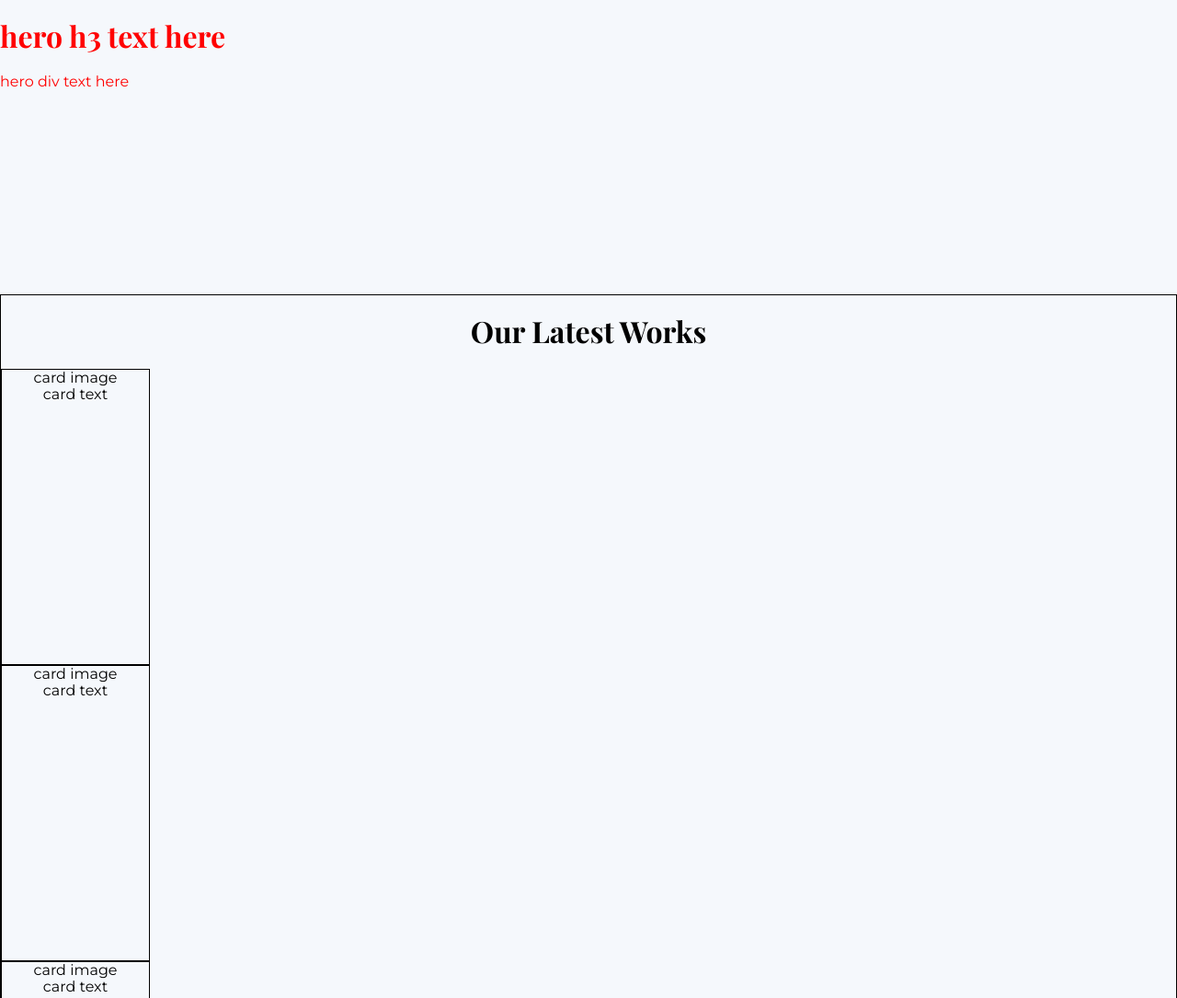
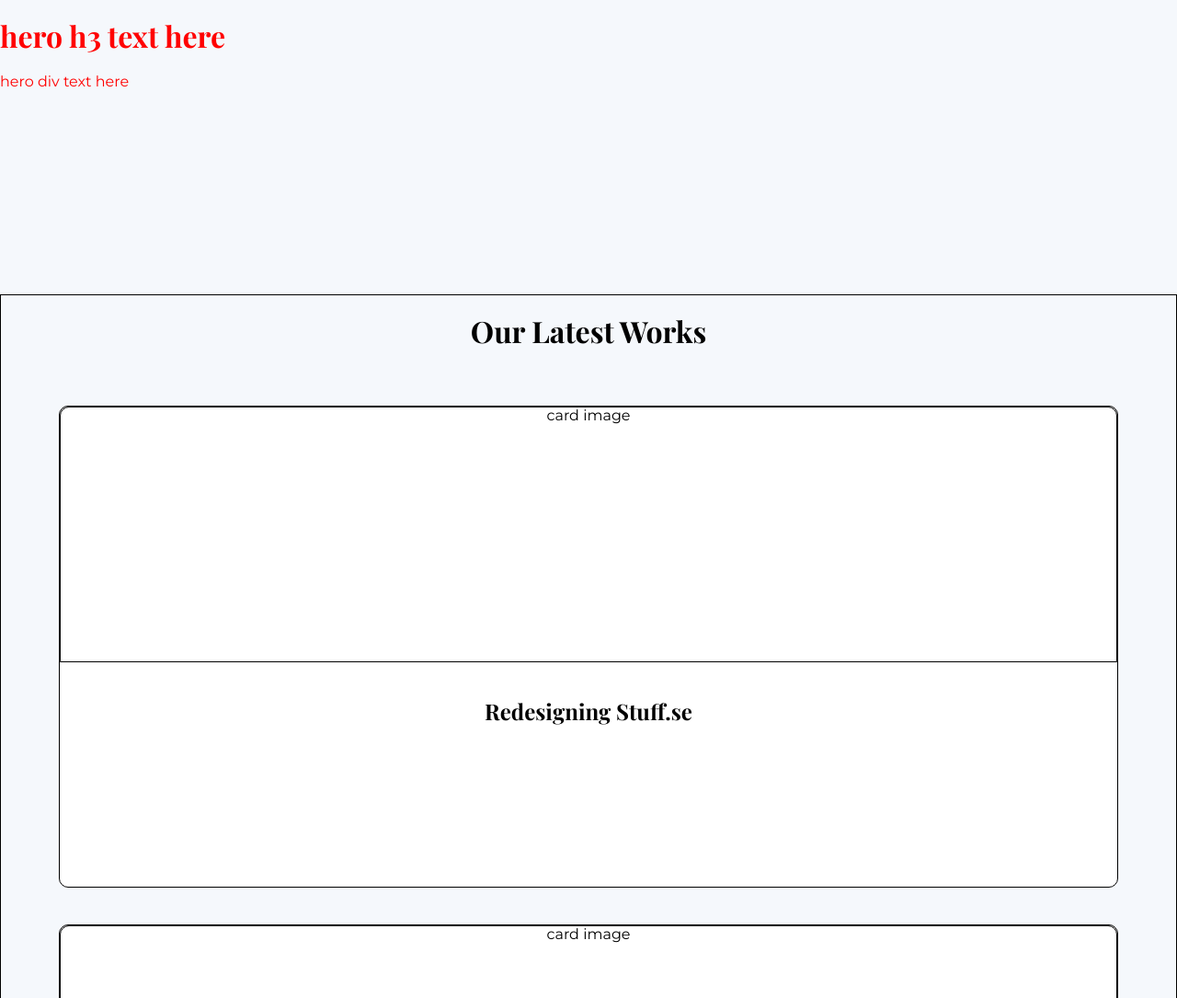
Before and after one commit to Andersgee/andyfx, a Gatsby site: page / in a window 1280 px wide. Shown: the top 1085 px of the page at 92% size. Built offline with nearby package versions, Linux system fonts and the light colour scheme; Gatsby itself is replaced by a stand-in of ours.

```diff
--- a/src/components/Card/Card.jsx
+++ b/src/components/Card/Card.jsx
@@ -6,8 +6,10 @@
 export default function Card() {
   return (
     <div className={clsx(styles.card, border)}>
-      <div>card image</div>
-      <div>card text</div>
+      <div className={clsx(styles.cardimage, border)}>card image</div>
+      <div className={styles.cardcontent}>
+        <h2>Redesigning Stuff.se</h2>
+      </div>
     </div>
   );
 }
--- a/src/components/Card/card.module.scss
+++ b/src/components/Card/card.module.scss
@@ -1,5 +1,23 @@
+@import "@styles/variables/all";
+
 .card {
-  color: #000;
-  height: 20rem;
-  width: 10rem;
+  align-self: center;
+  height: 522px;
+  width: 90%;
+  border-radius: 10px;
+  background: $color-paper;
 }
+
+.cardimage {
+  border-top-left-radius: 10px;
+  border-top-right-radius: 10px;
+  height: 53%;
+}
+
+.cardcontent {
+  border-bottom-left-radius: 10px;
+  border-bottom-right-radius: 10px;
+  margin-top: 40px;
+  //height: 47%;
+  //background: $color-paper;
+}
--- a/src/components/Cards/cards.module.scss
+++ b/src/components/Cards/cards.module.scss
@@ -1,3 +1,6 @@
 .cards {
   text-align: center;
+  display: flex;
+  flex-direction: column;
+  gap: 40px;
 }
```
